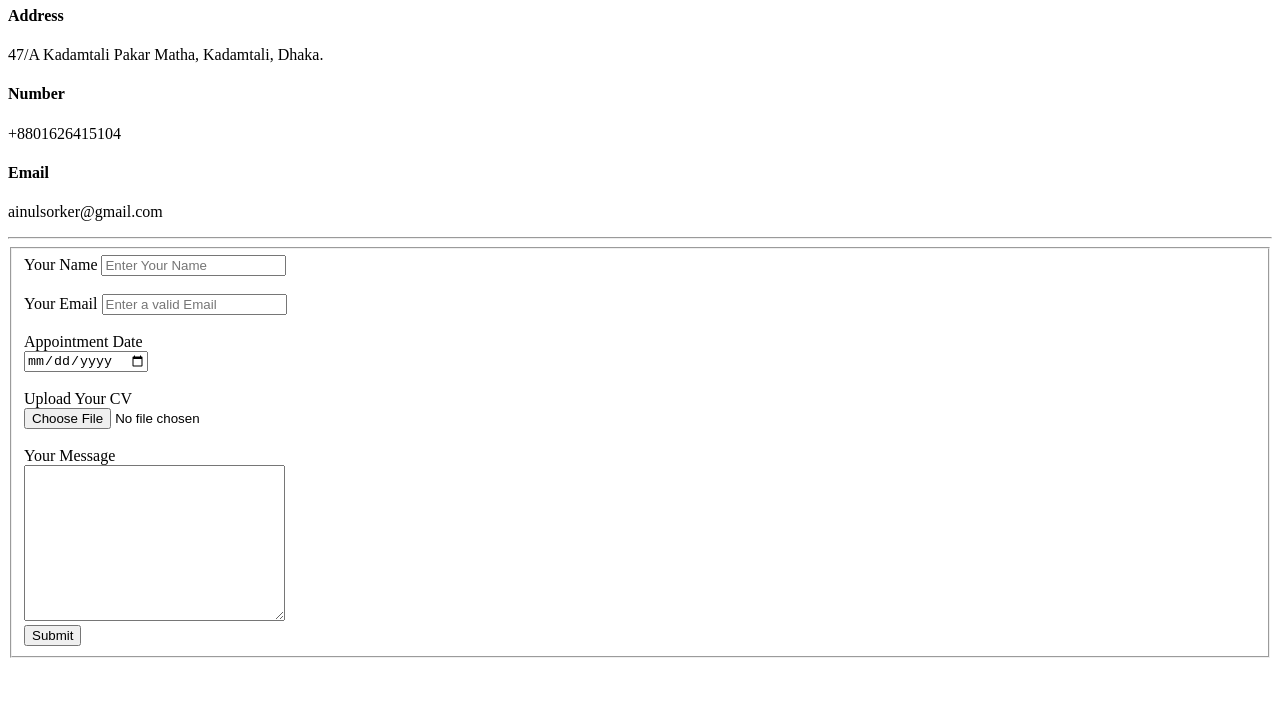
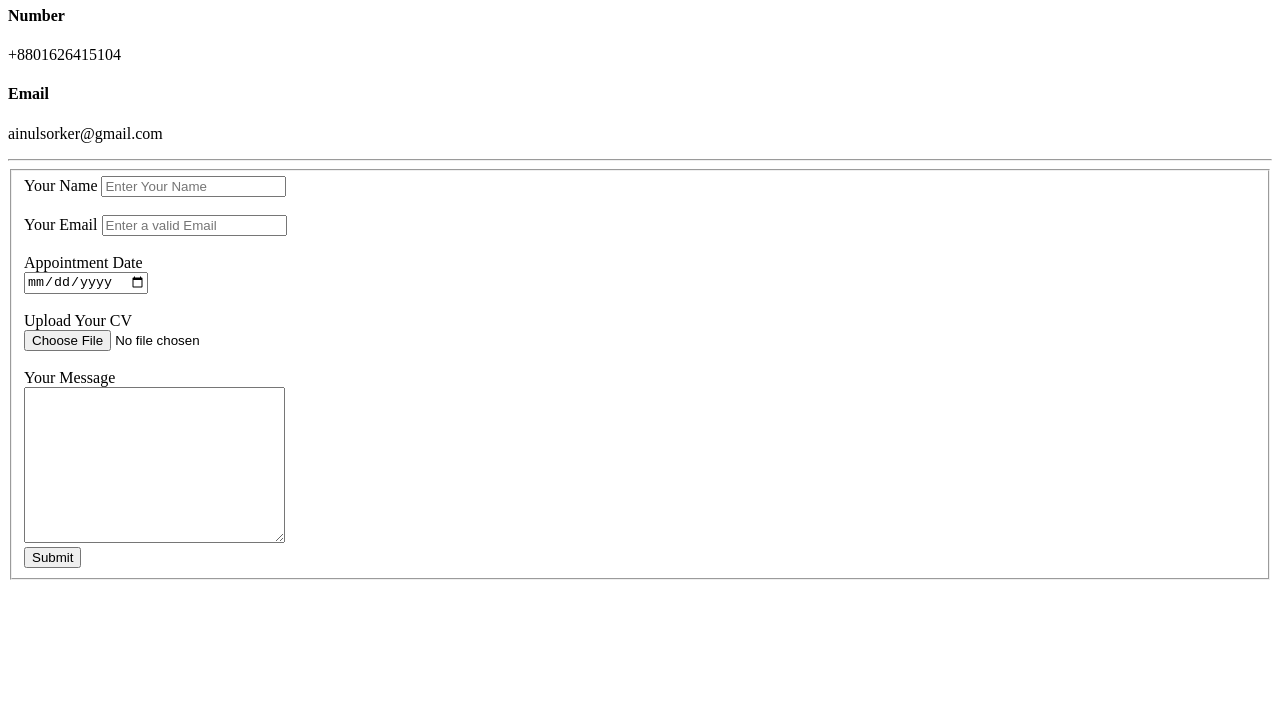
Before and after one commit to Kitkat-Minion/cv, a plain HTML site: page contact.html in a window 1280 px wide. Shown: the part 73-800 px from the top of the page. Drawn offline with Linux system fonts and the light colour scheme.

Commit message:
update contact.html

```diff
--- a/contact.html
+++ b/contact.html
@@ -8,8 +8,6 @@
   </head>
   <body>
     <h1>My Contact Details</h1>
-    <h4>Address</h4>
-    <p>47/A Kadamtali Pakar Matha, Kadamtali, Dhaka.</p>
     <h4>Number</h4>
     <p>+8801626415104</p>
     <h4>Email</h4>
```
